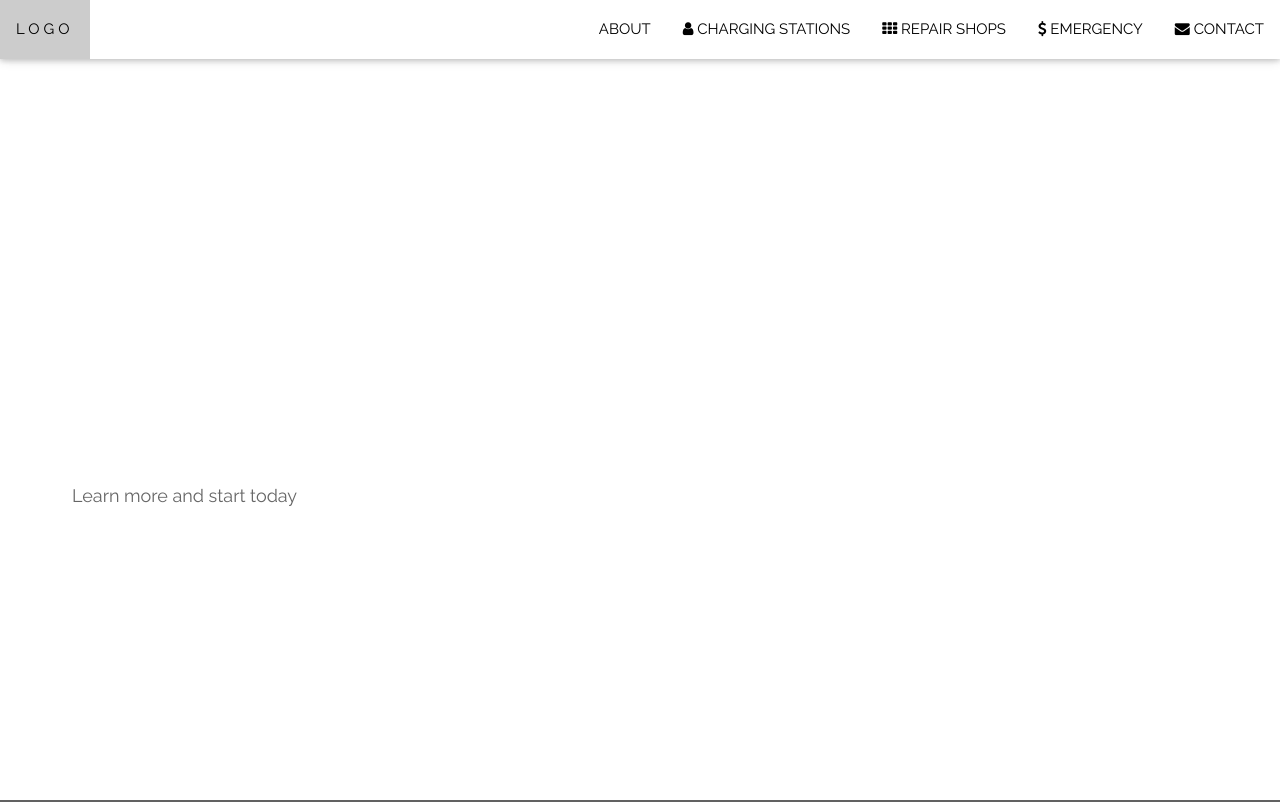
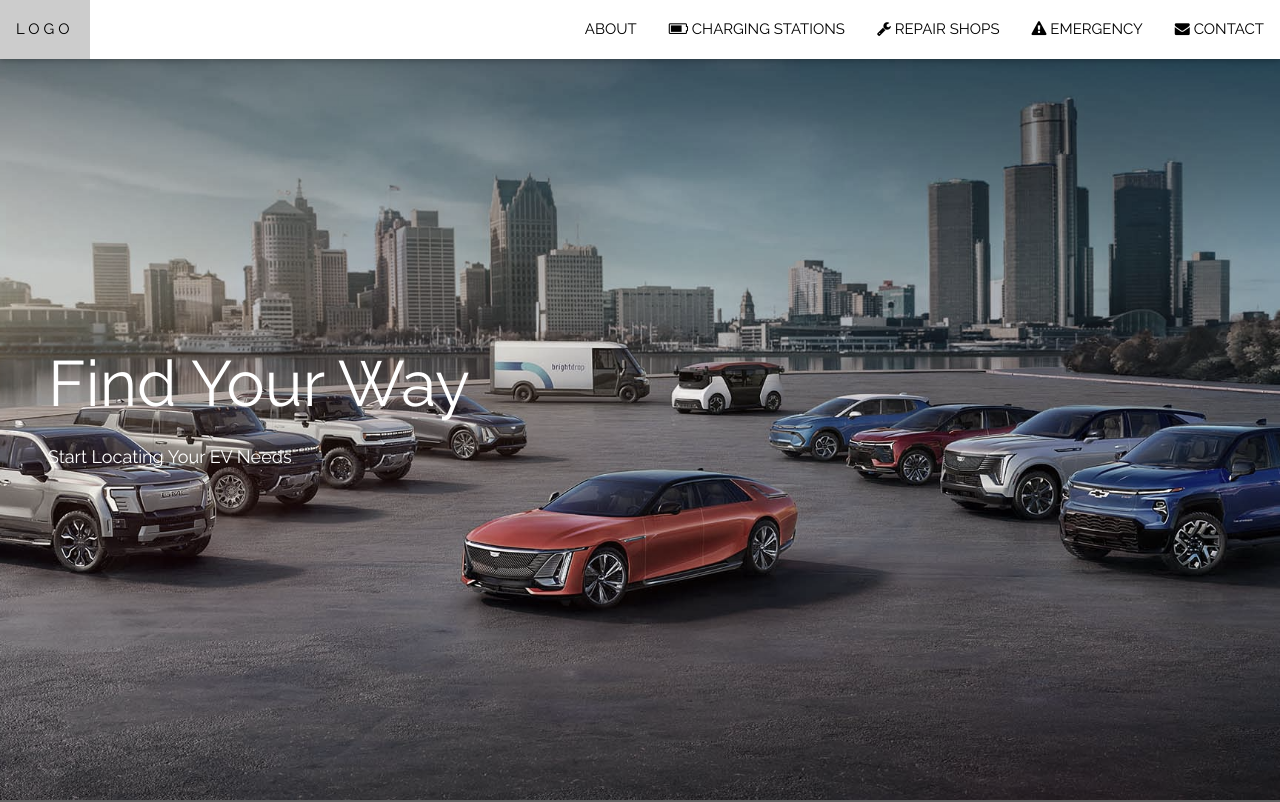
Before and after one commit to bduran21/LatinX-Hackathon-2023, a plain HTML site: page home.html in a window 1280 px wide. Shown: the top 802 px of the page. Drawn offline with nearby package versions, Linux system fonts and the light colour scheme.

Commit message:
Design Changes #1

```diff
--- a/home.html
+++ b/home.html
@@ -1,7 +1,7 @@
 <!DOCTYPE html>
 <html>
 <head>
-<title>W3.CSS Template</title>
+<title>Vamos Hackathon 2023</title>
 <meta charset="UTF-8">
 <meta name="viewport" content="width=device-width, initial-scale=1">
 <link rel="stylesheet" href="https://www.w3schools.com/w3css/4/w3.css">
@@ -19,7 +19,7 @@ body, html {
 .bgimg-1 {
   background-position: center;
   background-size: cover;
-  background-image: url("/w3images/mac.jpg");
+  background-image: url("images/GM_EV.jpeg");
   min-height: 100%;
 }
 
@@ -37,9 +37,9 @@ body, html {
     <!-- Right-sided navbar links -->
     <div class="w3-right w3-hide-small">
       <a href="#ABOUT" class="w3-bar-item w3-button">ABOUT</a>
-      <a href="#CHARGING STATIONS" class="w3-bar-item w3-button"><i class="fa fa-user"></i> CHARGING STATIONS</a>
-      <a href="#REPAIR SHOPS" class="w3-bar-item w3-button"><i class="fa fa-th"></i> REPAIR SHOPS</a>
-      <a href="#EMERGENCY" class="w3-bar-item w3-button"><i class="fa fa-usd"></i> EMERGENCY</a>
+      <a href="#CHARGING STATIONS" class="w3-bar-item w3-button"><i class="fa fa-battery-3"></i> CHARGING STATIONS</a>
+      <a href="#REPAIR SHOPS" class="w3-bar-item w3-button"><i class="fa fa-wrench"></i> REPAIR SHOPS</a>
+      <a href="#EMERGENCY" class="w3-bar-item w3-button"><i class="fa fa-exclamation-triangle"></i> EMERGENCY</a>
       <a href="#contact" class="w3-bar-item w3-button"><i class="fa fa-envelope"></i> CONTACT</a>
     </div>
     <!-- Hide right-floated links on small screens and replace them with a menu icon -->
@@ -63,10 +63,9 @@ body, html {
 <!-- Header with full-height image -->
 <header class="bgimg-1 w3-display-container w3-grayscale-min" id="ABOUT">
   <div class="w3-display-left w3-text-white" style="padding:48px">
-    <span class="w3-jumbo w3-hide-small">Start something that matters</span><br>
-    <span class="w3-xxlarge w3-hide-large w3-hide-medium">Start something that matters</span><br>
-    <span class="w3-large">Stop wasting valuable time with projects that just isn't you.</span>
-    <p><a href="#ABOUT" class="w3-button w3-white w3-padding-large w3-large w3-margin-top w3-opacity w3-hover-opacity-off">Learn more and start today</a></p>
+    <span class="w3-jumbo w3-hide-small">Find Your Way</span><br>
+    <span class="w3-xxlarge w3-hide-large w3-hide-medium">Find Your Way</span>
+    <span class="w3-large">Start Locating Your EV Needs</span>
   </div>
 </header>
 
@@ -139,9 +138,6 @@ body, html {
   <p class="w3-center w3-large">Phone: +00 151515</p>
   <p class="w3-center w3-large">Email: mail@mail.com</p>
   <div style="margin-top:48px">
-    <br>
-    <!-- Image of location/map -->
-    <img src="/w3images/map.jpg" class="w3-image w3-greyscale" style="width:100%;margin-top:48px">
   </div>
 </div>
 
```
Also changed, not shown: images/GM_EV.jpeg (added), 1 other file.
